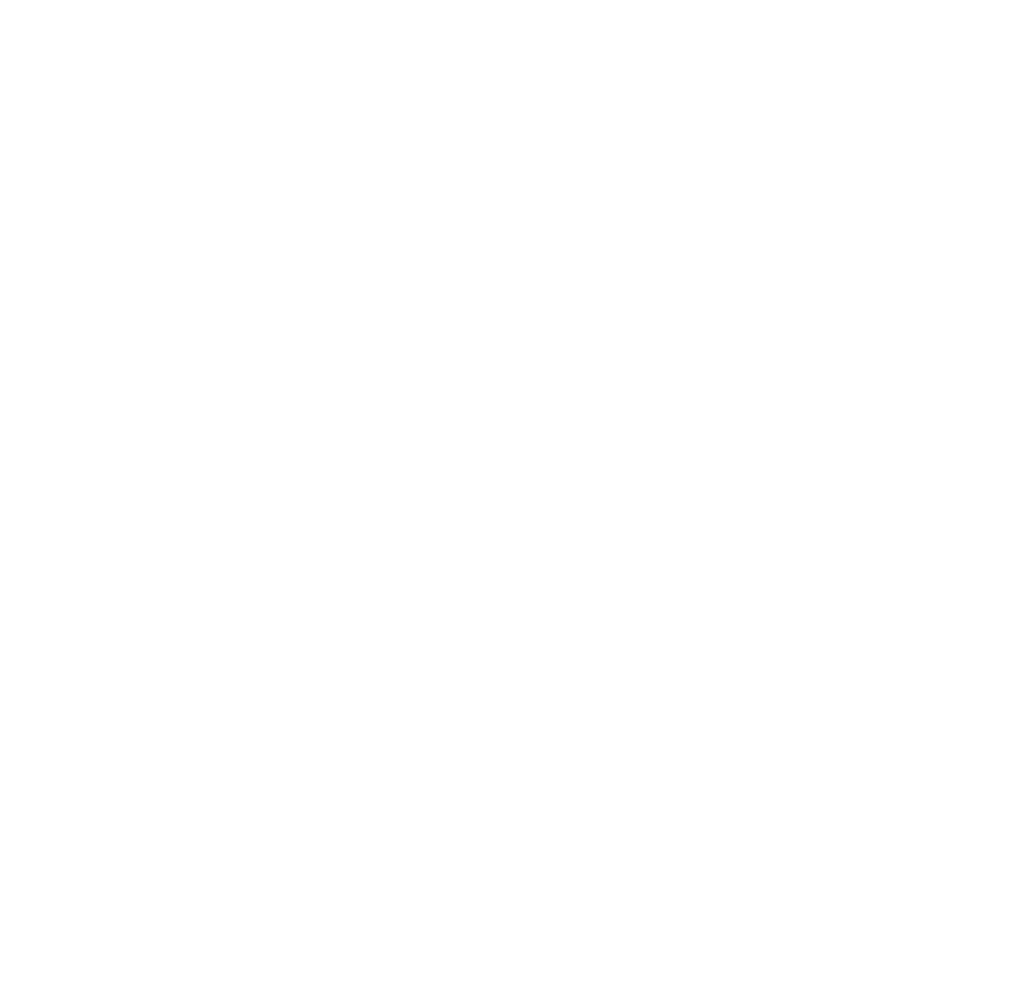
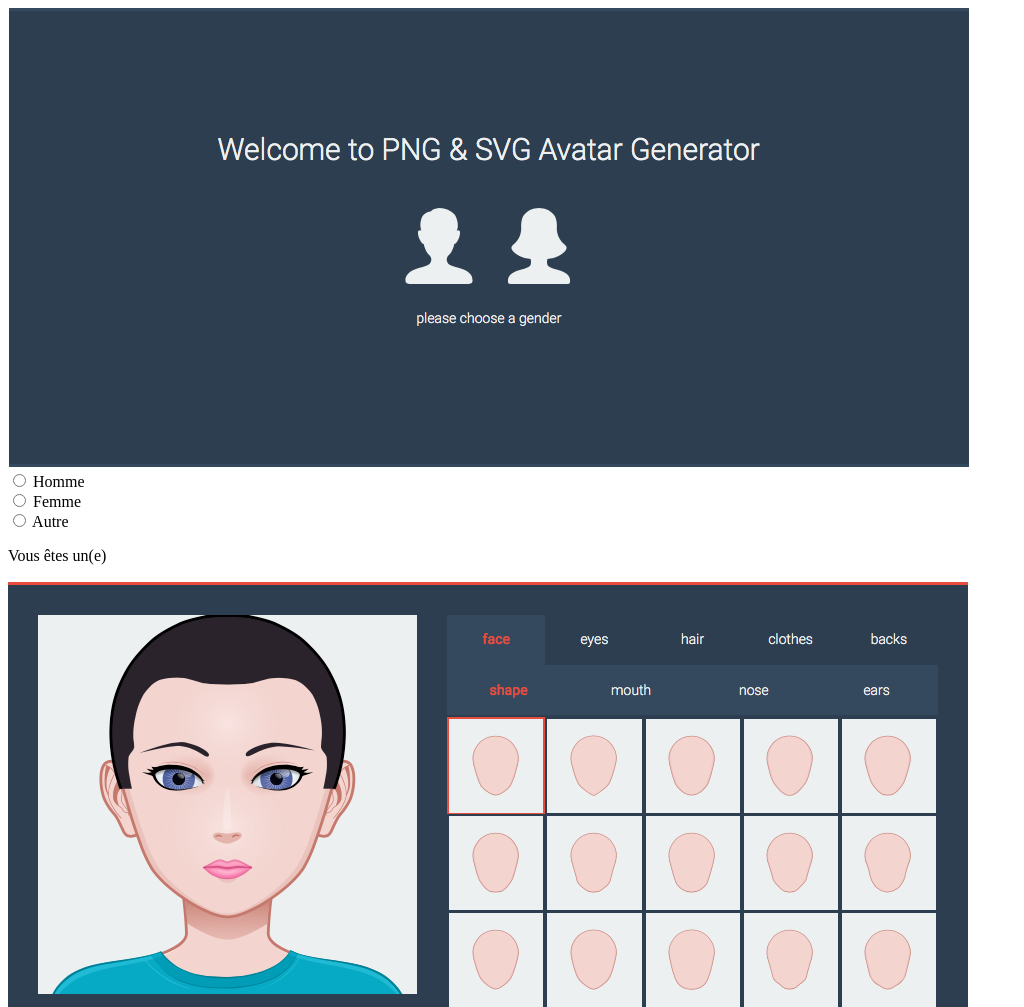
Before and after one commit to maarconte/faceCo, a plain HTML site: page index.html in a window 1280 px wide. Shown: the top 1007 px of the page, without its empty margins (0-1024 px from the left). Before the commit the page ends 800 px from the top, so only its background shows below. Drawn offline with Linux system fonts and the light colour scheme.

Commit message:
choix du genre

```diff
--- a/index.html
+++ b/index.html
@@ -7,6 +7,13 @@
     <title>Face.co</title>
 </head>
 <body>
-
+    <img src="./assets/genre.png" alt="">
+    <form action="">
+            <input type="radio" name="gender" value="homme"> Homme<br>
+            <input type="radio" name="gender" value="femme"> Femme<br>
+            <input type="radio" name="gender" value="autre"> Autre
+    </form>
+    <p>Vous êtes un(e) <span> </span></p>
+    <img src="./assets/fond.png" alt="">
 </body>
 </html>
```
Also changed, not shown: assets/fond.png (added), assets/genre.png (added), 1 other file.
